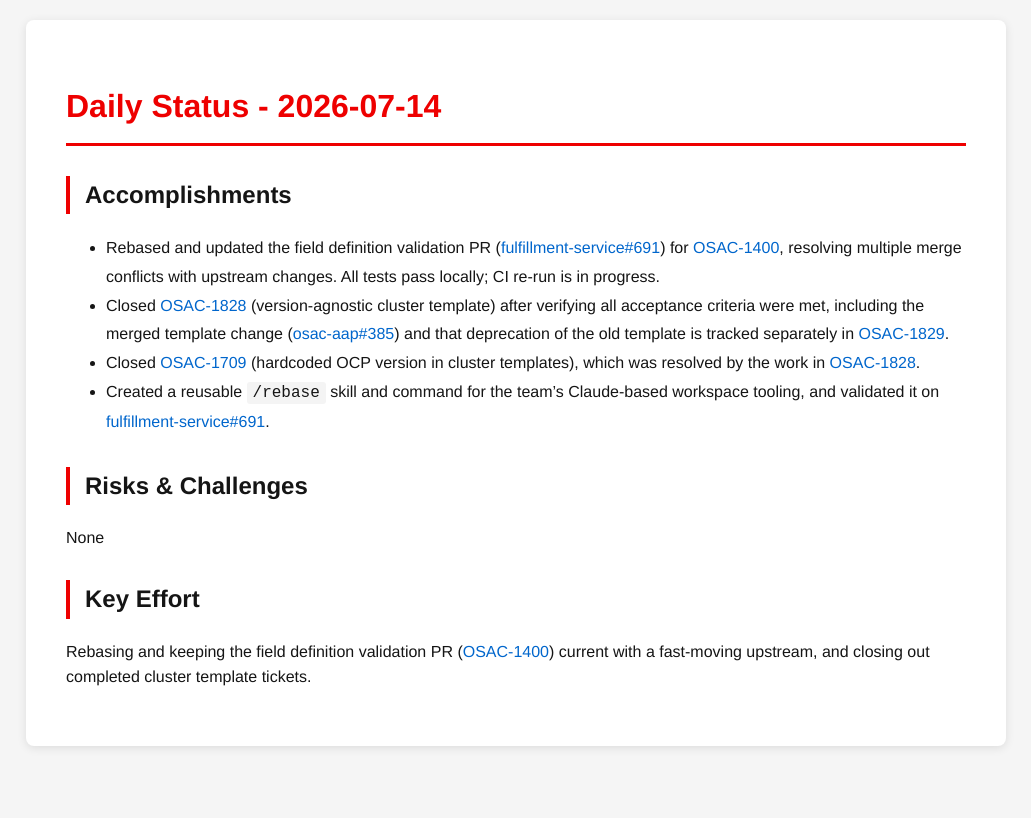
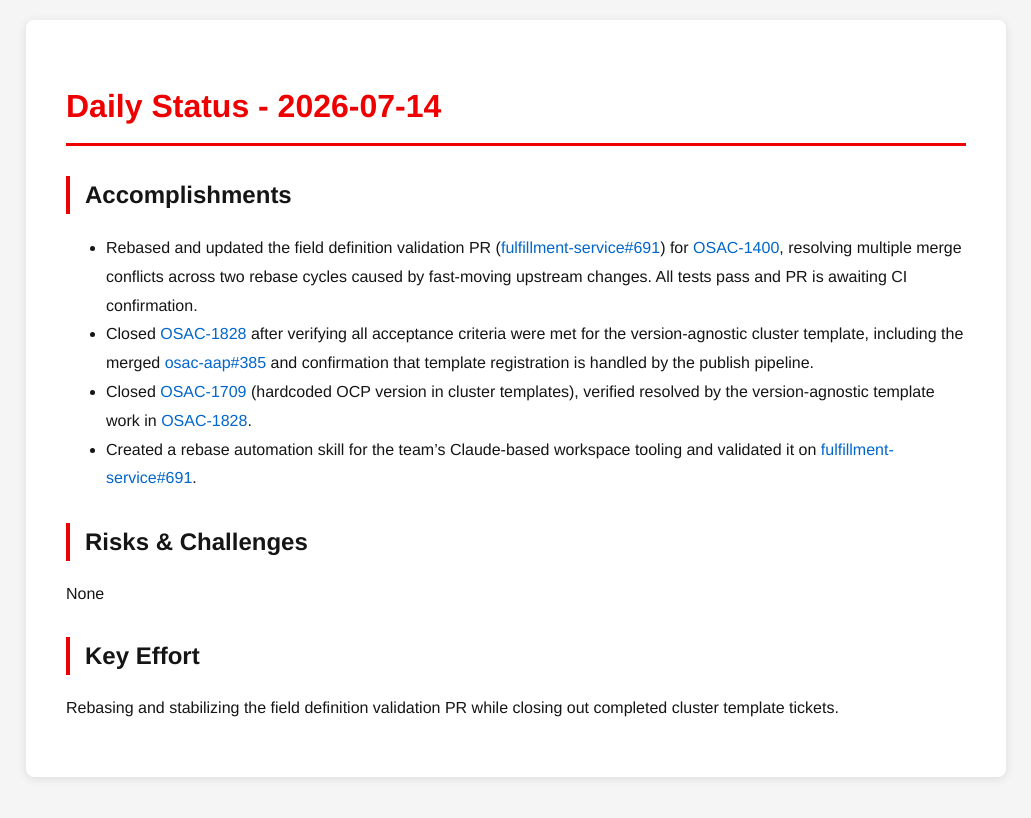
Before and after one commit to tzvatot/daily-status, a Jekyll site: the page built from 2026-07-14.md, in a window 1280 px wide. Shown: the top 818 px of the page, without its empty margins (124-1155 px from the left). Built offline with Jekyll 4.4.1, drawn with Linux system fonts in a browser that asks for light colours.

Commit message:
Daily status update - 2026-07-14

```diff
--- a/2026-07-14.md
+++ b/2026-07-14.md
@@ -7,13 +7,13 @@
 # Daily Status - 2026-07-14
 
 ## Accomplishments
-- Rebased and updated the field definition validation PR ([fulfillment-service#691](https://github.com/osac-project/fulfillment-service/pull/691)) for [OSAC-1400](https://redhat.atlassian.net/browse/OSAC-1400), resolving multiple merge conflicts with upstream changes. All tests pass locally; CI re-run is in progress.
-- Closed [OSAC-1828](https://redhat.atlassian.net/browse/OSAC-1828) (version-agnostic cluster template) after verifying all acceptance criteria were met, including the merged template change ([osac-aap#385](https://github.com/osac-project/osac-aap/pull/385)) and that deprecation of the old template is tracked separately in [OSAC-1829](https://redhat.atlassian.net/browse/OSAC-1829).
-- Closed [OSAC-1709](https://redhat.atlassian.net/browse/OSAC-1709) (hardcoded OCP version in cluster templates), which was resolved by the work in [OSAC-1828](https://redhat.atlassian.net/browse/OSAC-1828).
-- Created a reusable `/rebase` skill and command for the team's Claude-based workspace tooling, and validated it on [fulfillment-service#691](https://github.com/osac-project/fulfillment-service/pull/691).
+- Rebased and updated the field definition validation PR ([fulfillment-service#691](https://github.com/osac-project/fulfillment-service/pull/691)) for [OSAC-1400](https://redhat.atlassian.net/browse/OSAC-1400), resolving multiple merge conflicts across two rebase cycles caused by fast-moving upstream changes. All tests pass and PR is awaiting CI confirmation.
+- Closed [OSAC-1828](https://redhat.atlassian.net/browse/OSAC-1828) after verifying all acceptance criteria were met for the version-agnostic cluster template, including the merged [osac-aap#385](https://github.com/osac-project/osac-aap/pull/385) and confirmation that template registration is handled by the publish pipeline.
+- Closed [OSAC-1709](https://redhat.atlassian.net/browse/OSAC-1709) (hardcoded OCP version in cluster templates), verified resolved by the version-agnostic template work in [OSAC-1828](https://redhat.atlassian.net/browse/OSAC-1828).
+- Created a rebase automation skill for the team's Claude-based workspace tooling and validated it on [fulfillment-service#691](https://github.com/osac-project/fulfillment-service/pull/691).
 
 ## Risks & Challenges
 None
 
 ## Key Effort
-Rebasing and keeping the field definition validation PR ([OSAC-1400](https://redhat.atlassian.net/browse/OSAC-1400)) current with a fast-moving upstream, and closing out completed cluster template tickets.
+Rebasing and stabilizing the field definition validation PR while closing out completed cluster template tickets.
```
